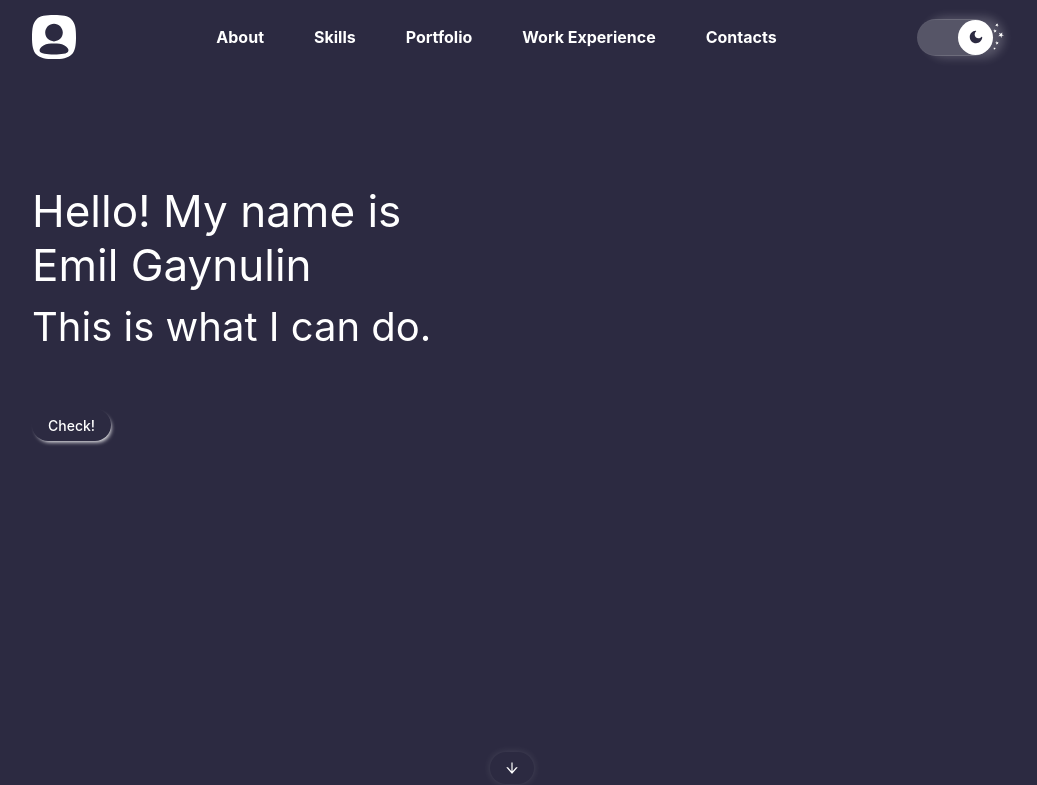
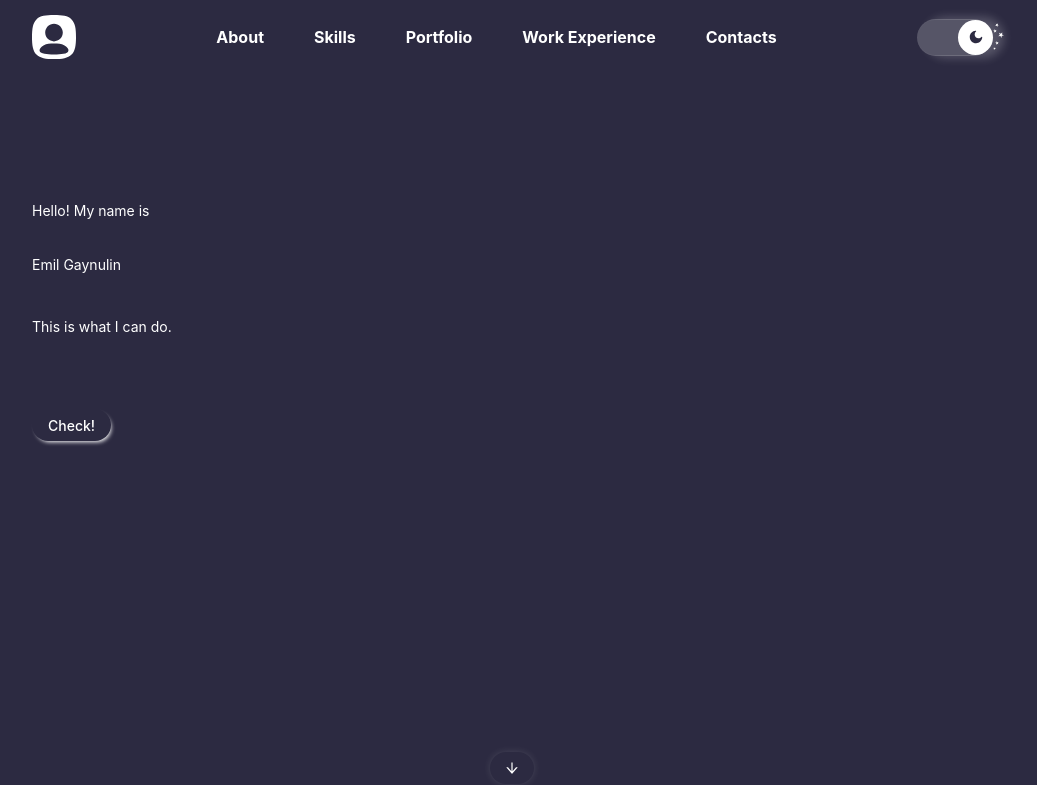
Before and after one commit to HELLRAID-cmd/Portfolio, a React (Vite) app in the folder client/: page / in a window 1280 px wide. Shown: the top 785 px of the page, without its empty margins (128-1165 px from the left). Built offline with nearby package versions, Linux system fonts and the light colour scheme.

Commit message:
Добавил переменные и удалил некоторые

```diff
--- a/client/src/styles/_variables.scss
+++ b/client/src/styles/_variables.scss
@@ -26,7 +26,6 @@
   --border-radius-50: 50%;
 
   --padding-0: 0;
-  --padding-5: 5px;
   --padding-5-10: 5px 10px;
   --padding-15-0: 15px 0;
 
@@ -37,8 +36,10 @@
   --f-size-18: 18px;
   --f-size-20: 20px;
   --f-size-24: 24px;
-  --f-size-40: 40px;
-  --f-size-44: 44px;
+
+  --f-size-h1: 44px;
+  --f-size-h2: 40px;
+  --f-size-h3: 34px;
 
   // Line height
   --lh-44: 54px;
@@ -48,6 +49,9 @@
   --fw-medium: 500;
   --fw-bold: 700;
 
+  //Margin
+  --m-btm-110: 110px;
+
 }
 
 // Dealy
```
